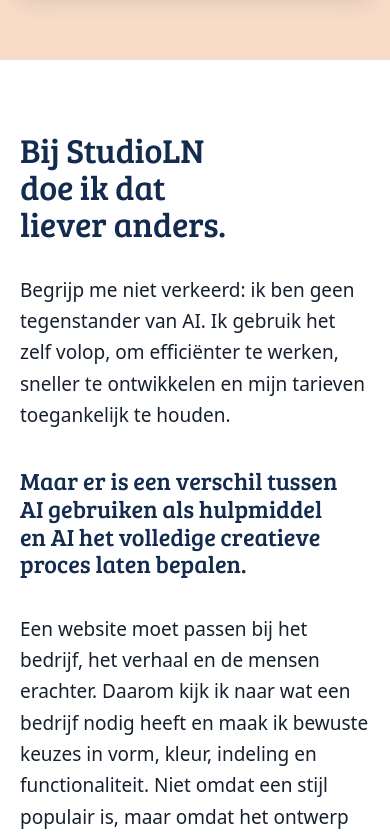
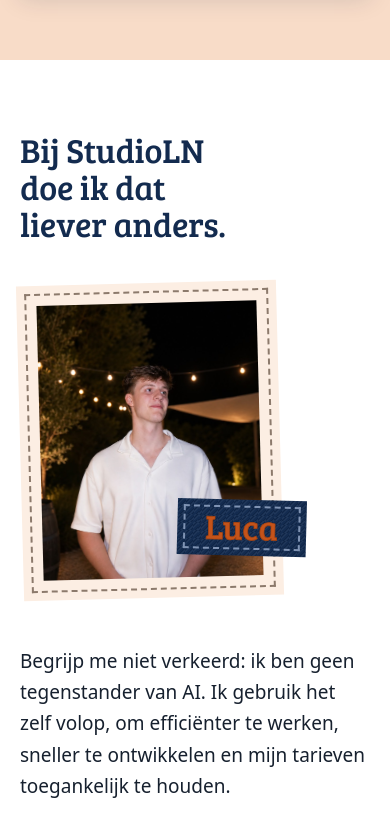
Before and after one commit to Lijcoesh/StudioLN-SiteV2, a React (Vite) app: page /werkwijze in a window 390 px wide. Shown: the part 2220-3058 px from the top of the page. Built offline with nearby package versions, Linux system fonts and the light colour scheme; no server answers; a web font is replaced by a local one.

Commit message:
Add image to werkwijze

```diff
--- a/src/Modules/Home/Scenes/Home/Components/NameTape.tsx
+++ b/src/Components/PhotoPatch/NameTape.tsx
@@ -10,8 +10,8 @@ interface IProps {
 }
 
 // Een naamband van marineblauw canvas, opgestikt, met de naam erop geborduurd in oranje draad,
-// zoals op een werkjas. Vastgestikt, dus zonder schaduw. De naam staat al in de kop, dus voor
-// schermlezers verborgen.
+// zoals op een werkjas. Vastgestikt, dus zonder schaduw. De naam staat al in de kop of in de
+// alt-tekst van de foto, dus voor schermlezers verborgen.
 const useStyles = makeStyles()(theme => ({
     root: {
         position: 'relative',
--- /dev/null
+++ b/src/Components/PhotoPatch/PhotoPatch.tsx
@@ -0,0 +1,68 @@
+import { Box } from '@mui/material';
+import { makeStyles } from 'tss-react/mui';
+
+import { peachSoft, stitchOnLight } from 'src/colors';
+import lucaPhoto from 'src/Resources/Images/luca.jpg';
+
+import NameTape from './NameTape';
+
+interface IProps {
+    className?: string;
+}
+
+// Luca's foto op een opgestikt stuk lichte zakstof, licht scheef aangezet, met over de onderhoek
+// een naamband. Vastgestikt, dus zonder schaduw. De breedte zet de plek waar hij staat via
+// className; standaard tot 480px (360px onder md).
+const useStyles = makeStyles()(theme => ({
+    root: {
+        position: 'relative',
+        maxWidth: 480,
+        padding: theme.spacing(2.5),
+        backgroundColor: peachSoft,
+        transform: 'rotate(-1.5deg)',
+        '&::after': {
+            content: '""',
+            position: 'absolute',
+            inset: 8,
+            border: `2px dashed ${stitchOnLight}`,
+            pointerEvents: 'none',
+        },
+        [theme.breakpoints.down('md')]: {
+            maxWidth: 360,
+        },
+        [theme.breakpoints.down('sm')]: {
+            maxWidth: 'calc(100% - 24px)',
+        },
+    },
+    photo: {
+        display: 'block',
+        width: '100%',
+        aspectRatio: '4 / 5',
+        objectFit: 'cover',
+    },
+    nameTape: {
+        position: 'absolute',
+        zIndex: 1,
+        right: theme.spacing(-3),
+        bottom: theme.spacing(5),
+        transform: 'rotate(3deg)',
+    },
+}));
+
+export default function PhotoPatch(props: IProps) {
+    const { className } = props;
+
+    const { classes, cx } = useStyles();
+
+    return (
+        <Box className={cx(classes.root, className)}>
+            <Box
+                component="img"
+                src={lucaPhoto}
+                alt="Luca, staand in een tuin met lichtjes en een zonnescherm"
+                className={classes.photo}
+            />
+            <NameTape name="Luca" className={classes.nameTape} />
+        </Box>
+    );
+}
--- a/src/Modules/Approach/Scenes/Approach/Components/ApproachStory.tsx
+++ b/src/Modules/Approach/Scenes/Approach/Components/ApproachStory.tsx
@@ -3,12 +3,13 @@ import { makeStyles } from 'tss-react/mui';
 
 import { navy, text, white } from 'src/colors';
 import PageWidth from 'src/Components/PageWidth/PageWidth';
+import PhotoPatch from 'src/Components/PhotoPatch/PhotoPatch';
 import { storyBody, storyClose, storyTurn } from 'src/Config/story';
-import { headerHeight } from 'src/Theme/sizes';
 
-// De wending in Luca's tekst, op wit: de kop links (blijft staan tijdens het lezen), de tekst
-// rechts op het 5fr / 6fr-raster. De zin met nadruk en de slotzin staan in Bree Serif, zodat ze
-// als zijn eigen stem boven de lopende tekst uitkomen.
+// De wending in Luca's tekst, op wit, op het 5fr / 6fr-raster: links de kop met daaronder Luca's
+// foto op de lap (wie hier "ik" zegt), rechts de tekst. De zin met nadruk en de slotzin staan in
+// Bree Serif, zodat ze als zijn eigen stem boven de lopende tekst uitkomen. Onder md één kolom:
+// kop, foto, tekst.
 const useStyles = makeStyles()(theme => ({
     root: {
         backgroundColor: white,
@@ -20,24 +21,36 @@ const useStyles = makeStyles()(theme => ({
     grid: {
         display: 'grid',
         gridTemplateColumns: 'minmax(0, 5fr) minmax(0, 6fr)',
+        gridTemplateRows: 'auto 1fr',
+        gridTemplateAreas: '"turn body" "photo body"',
         columnGap: theme.spacing(8),
         alignItems: 'start',
         [theme.breakpoints.down('md')]: {
-            gridTemplateColumns: '1fr',
-            rowGap: theme.spacing(4),
+            gridTemplateColumns: 'minmax(0, 1fr)',
+            gridTemplateRows: 'auto',
+            gridTemplateAreas: '"turn" "photo" "body"',
         },
     },
-    // Vanaf lg blijft de kop naast de tekst staan die hij inleidt
     turn: {
+        gridArea: 'turn',
         color: navy,
         maxWidth: '12ch',
-        position: 'sticky',
-        top: headerHeight + 32,
-        [theme.breakpoints.down('lg')]: {
-            position: 'static',
+    },
+    photo: {
+        gridArea: 'photo',
+        maxWidth: 340,
+        marginTop: theme.spacing(7),
+        [theme.breakpoints.down('md')]: {
+            maxWidth: 300,
+            marginTop: theme.spacing(5),
+            marginBottom: theme.spacing(6),
+        },
+        [theme.breakpoints.down('sm')]: {
+            maxWidth: 260,
         },
     },
     body: {
+        gridArea: 'body',
         display: 'grid',
         rowGap: theme.spacing(3),
         maxWidth: '58ch',
@@ -69,6 +82,7 @@ export default function ApproachStory() {
                     <Typography variant="h2" id="approach-turn" className={classes.turn}>
                         {storyTurn}
                     </Typography>
+                    <PhotoPatch className={classes.photo} />
                     <Box className={classes.body}>
                         {storyBody.map(paragraph =>
                             paragraph.emphasis ? (
--- a/src/Modules/Home/Scenes/Home/Components/HomeAbout.tsx
+++ b/src/Modules/Home/Scenes/Home/Components/HomeAbout.tsx
@@ -2,12 +2,10 @@ import { Box, Link, Typography } from '@mui/material';
 import { Link as RouterLink } from 'react-router';
 import { makeStyles } from 'tss-react/mui';
 
-import { navy, peach, peachSoft, stitchOnLight } from 'src/colors';
+import { navy, peach } from 'src/colors';
 import PageWidth from 'src/Components/PageWidth/PageWidth';
+import PhotoPatch from 'src/Components/PhotoPatch/PhotoPatch';
 import { paths } from 'src/Config/navigation';
-import lucaPhoto from 'src/Resources/Images/luca.jpg';
-
-import NameTape from './NameTape';
 
 // De tekst is nog lorem ipsum tot Luca die aanlevert. Staat als openstaand punt in de launch-checklist.
 const useStyles = makeStyles()(theme => ({
@@ -27,41 +25,6 @@ const useStyles = makeStyles()(theme => ({
             gridTemplateColumns: '1fr',
             rowGap: theme.spacing(7),
         },
-    },
-    // De foto zit groot op een opgestikt stuk lichte zakstof, licht scheef aangezet. Over de
-    // onderhoek is een naamband gestikt.
-    photoFrame: {
-        position: 'relative',
-        maxWidth: 480,
-        padding: theme.spacing(2.5),
-        backgroundColor: peachSoft,
-        transform: 'rotate(-1.5deg)',
-        '&::after': {
-            content: '""',
-            position: 'absolute',
-            inset: 8,
-            border: `2px dashed ${stitchOnLight}`,
-            pointerEvents: 'none',
-        },
-        [theme.breakpoints.down('md')]: {
-            maxWidth: 360,
-        },
-        [theme.breakpoints.down('sm')]: {
-            maxWidth: 'calc(100% - 24px)',
-        },
-    },
-    photo: {
-        display: 'block',
-        width: '100%',
-        aspectRatio: '4 / 5',
-        objectFit: 'cover',
-    },
-    nameTape: {
-        position: 'absolute',
-        zIndex: 1,
-        right: theme.spacing(-3),
-        bottom: theme.spacing(5),
-        transform: 'rotate(3deg)',
     },
     title: {
         color: navy,
@@ -85,15 +48,7 @@ export default function HomeAbout() {
         <Box component="section" aria-labelledby="about-title" className={classes.root}>
             <PageWidth>
                 <Box className={classes.grid}>
-                    <Box className={classes.photoFrame}>
-                        <Box
-                            component="img"
-                            src={lucaPhoto}
-                            alt="Luca, staand in een tuin met lichtjes en een zonnescherm"
-                            className={classes.photo}
-                        />
-                        <NameTape name="Luca" className={classes.nameTape} />
-                    </Box>
+                    <PhotoPatch />
                     <Box>
                         <Typography variant="h2" id="about-title" className={classes.title}>
                             Ik ben Luca
```
Also changed, not shown: 1 other file (tests, documents, lock files or other folders).
